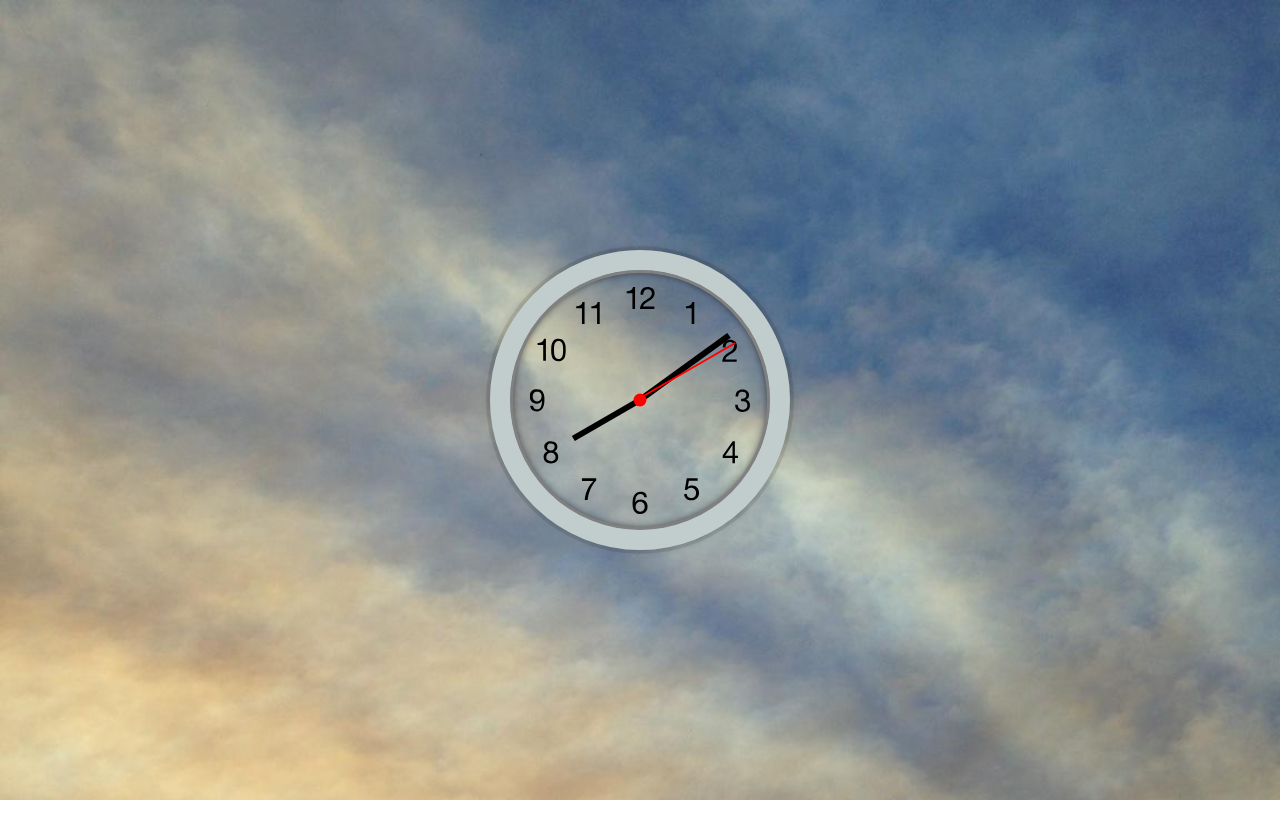
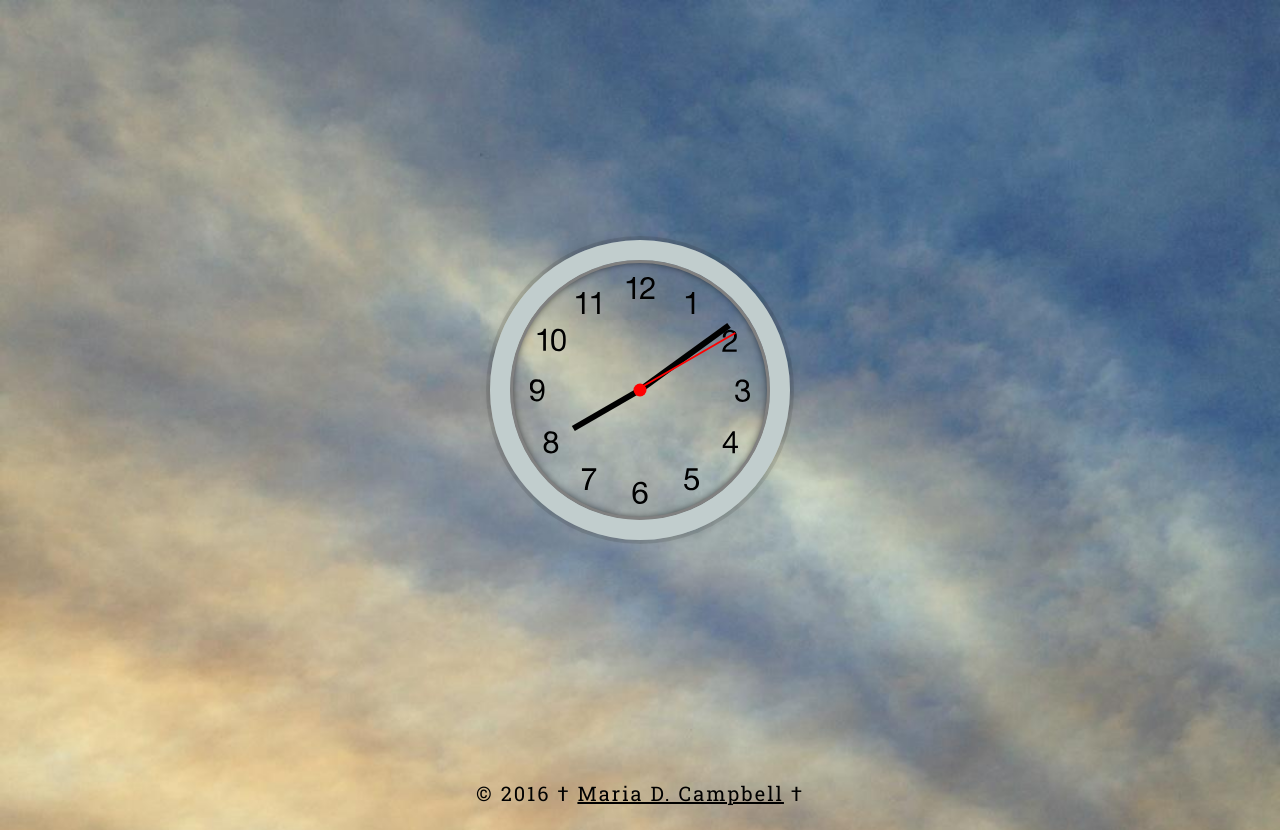
Before and after one commit to interglobalmedia/js-css-clock, a plain HTML site: page index.html in a window 1280 px wide. Before the commit the page ends 800 px from the top, so only its background shows below. Drawn offline with nearby package versions, Linux system fonts and the light colour scheme.

Commit message:
Added site footer. made it sticky. Changed position of clock up. Moved it down. Removed flex related css from body because add .Site and .Site-content for sticky footer. Added styling for a tag. Added -webkit and -moz to transform: translate(), translateY(), and transform-origin.

```diff
--- a/index.html
+++ b/index.html
@@ -3,9 +3,11 @@
     <head>
         <meta charset="utf-8">
         <title>JavaScript CSS Clock</title>
+        <link href="https://fonts.googleapis.com/css?family=Roboto+Slab:400,700" rel="stylesheet">
         <link rel="stylesheet" href="styles/styles.css">
     </head>
-    <body>
+    <body class="Site">
+    <main class="Site-content">
         <div class="clock">
             <div class="clock-face">
                 <svg xmlns="http://www.w3.org/2000/svg" viewbox="0 0 226.6 233.8">
@@ -19,6 +21,10 @@
                 <div class="hand second-hand"></div>
             </div>
         </div>
+    </main>
+        <footer class="footer">
+            <p>© 2016 &#8224; <a href="http://www.mariadcampbell.com">Maria D. Campbell</a> &#8224;</p>
+        </footer>
         <script src="https://cdnjs.cloudflare.com/ajax/libs/jquery/3.1.1/jquery.min.js"></script>
         <script src="scripts/clock.js"></script>
     </body>
--- a/styles/styles.css
+++ b/styles/styles.css
@@ -12,10 +12,25 @@ html {
 }
 body {
     font-size: 2rem;
+}
+ a {
+     color: black;
+ }
+
+ a:hover {
+     text-decoration: none;
+     color: #ffc600;
+ }
+
+.Site {
     display: flex;
+    min-height: 100vh;
+    flex-direction: column;
+    align-items: center;
+}
+
+.Site-content {
     flex: 1;
-    min-height: 100vh;
-    align-items: center;
 }
 
 .clock {
@@ -24,7 +39,7 @@ body {
     height: 30rem;
     border: 20px solid #c1cdcd;
     border-radius: 50%;
-    margin: 50px auto;
+    margin: 30vh auto;
     padding: 2rem;
     box-shadow: 0 0 0px 4px rgba(0,0,0,0.1),
         inset 0 0 0 3px gray,
@@ -39,6 +54,8 @@ body {
     position: absolute;
     left: 50%;
     top: 50%;
+    -webkit-transform: translate(-50%, -50%);
+    -moz-transform: translate(-50%, -50%);
     transform: translate(-50%, -50%);
     width: 5%;
     height: 5%;
@@ -50,6 +67,8 @@ body {
     width: 100%;
     border-radius: 50%;
     /* account for the height of the clock hands */
+    -webkit-transform: translateY(-3px);
+    -moz-transform: translateY(-3px);
     transform: translateY(-3px);
 }
 .hand {
@@ -60,6 +79,7 @@ body {
     top: 50%;
     /* origin is where the hand is going to do the rotation. so 100% means that it will rotate from the end located at the center of the circle instead of from the middle of the hand as is the default (50%). This is along the x axis. Puts pivot point at the very right hand side. */
     -webkit-transform-origin: 100%;
+    -moz-transform-origin: 100%;
     transform-origin: 100%;
     /* because divs are blocks and start from left to right, the clock by default does not start at 12 o'clock. It is starting at 9. So here we are rotating the default by 90deg. That takes us to 12 o'clock. */
     -webkit-transform: rotate(90deg);
@@ -82,3 +102,9 @@ body {
     height: 2px;
     transform: translateY(-7px);
 }
+
+.footer {
+    font-family: 'Roboto Slab', serif;
+    min-height: 50px;
+    letter-spacing: 0.1em;
+}
```
